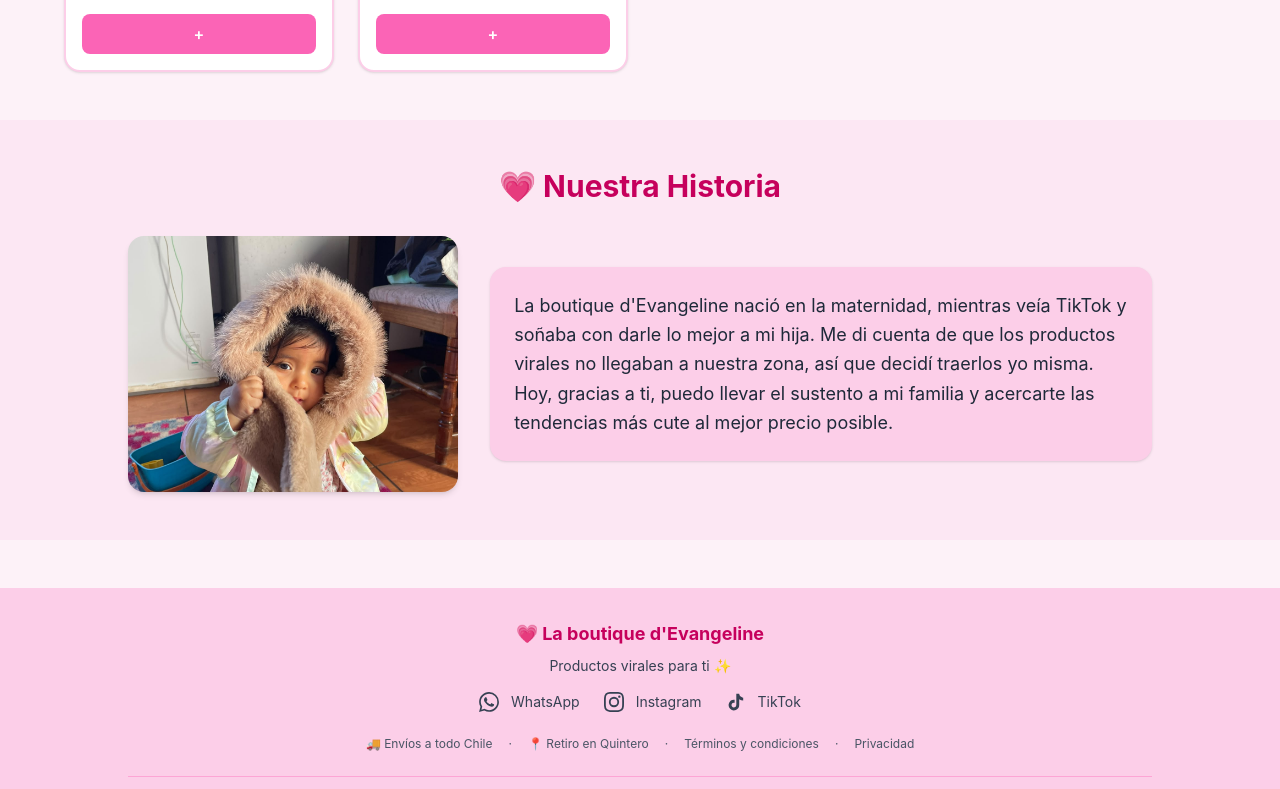
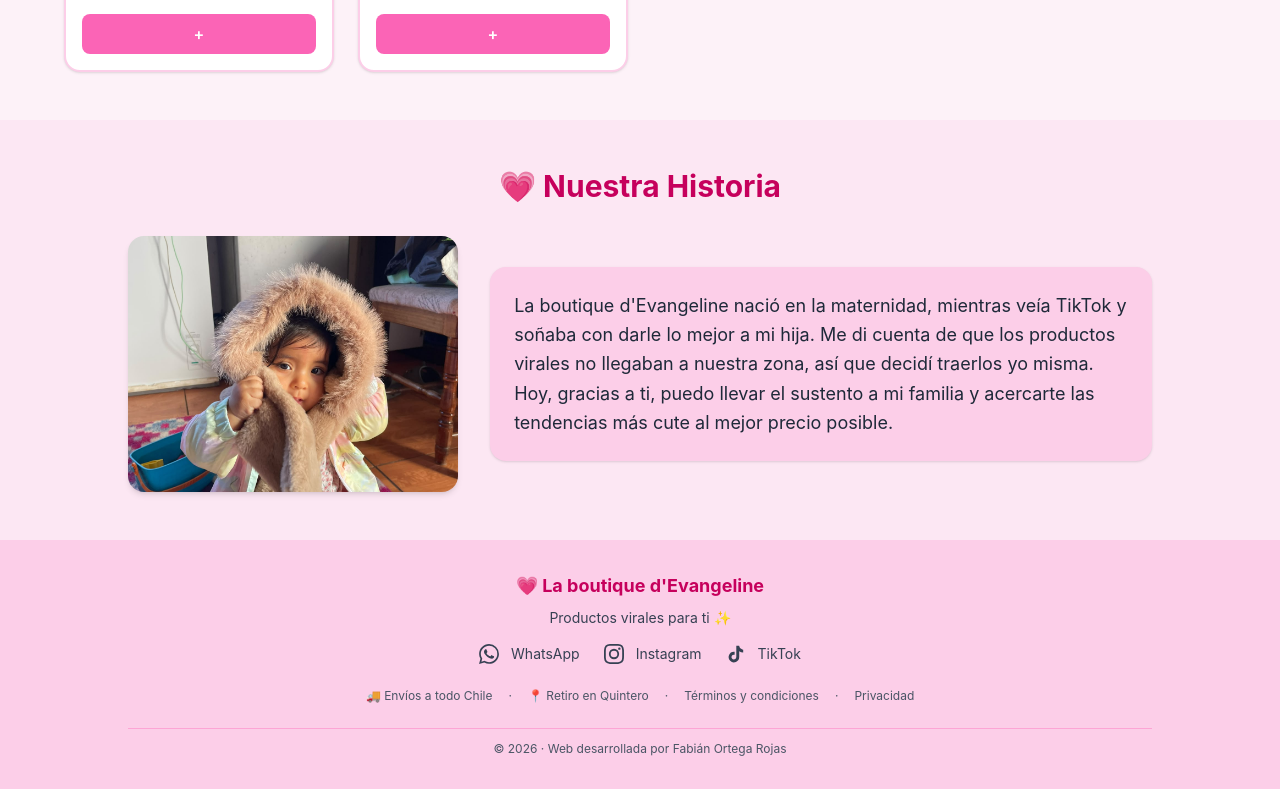
Before and after one commit to FaOrtegaR/boutique-evangeline, a React (Vite) app: page / in a window 1280 px wide. Shown: the part 2002-2791 px from the top of the page. Built offline with nearby package versions, Linux system fonts and the light colour scheme.

Commit message:
Fix: footer sticky (pegar al fondo en contenido corto)

```diff
--- a/src/App.jsx
+++ b/src/App.jsx
@@ -11,14 +11,19 @@ import StickyCart from './components/StickyCart'
 
 function App() {
   return (
-    <div className="min-h-screen bg-pink-50 pb-20 md:pb-0">
+    <div className="min-h-screen bg-pink-50 flex flex-col">
       <Header />
-      <Hero />
-      <Novedades />
-      <Catalogo />
-      <Historia />
-      <Checkout />
+
+      <main className="flex-grow pb-20 md:pb-0">
+        <Hero />
+        <Novedades />
+        <Catalogo />
+        <Historia />
+        <Checkout />
+      </main>
+
       <Footer />
+
       <ModalCarrito />
       <ModalProducto />
       <StickyCart />
--- a/src/components/Footer.jsx
+++ b/src/components/Footer.jsx
@@ -2,7 +2,7 @@ import ModalesLegales from './ModalesLegales'
 
 function Footer() {
   return (
-    <footer id="envios" className="bg-pink-200 py-8 px-4 mt-12">
+    <footer id="envios" className="bg-pink-200 py-8 px-4">
       <div className="max-w-5xl mx-auto text-center">
 
         <h4 className="text-pink-700 font-bold text-lg mb-2">
```
